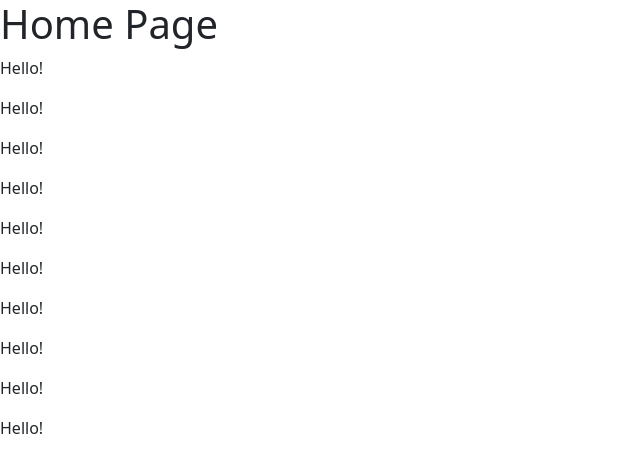
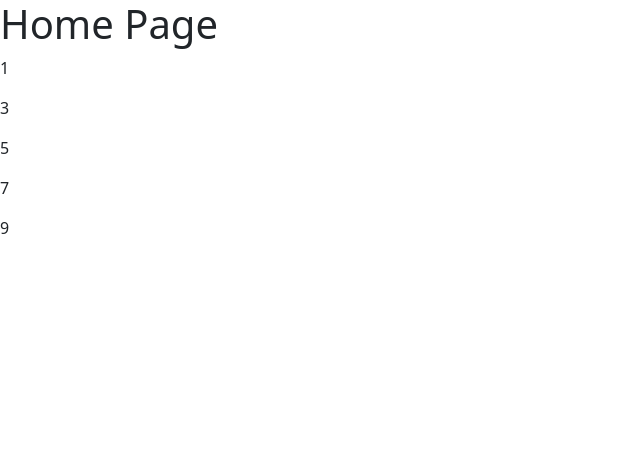
Before and after one commit to mohamadanasfattoum/flask-app, a Flask app: a page that uses src/templates/index.html in a window 1280 px wide. Shown: the top 473 px of the page, without its empty margins (0-640 px from the left). Run offline with Flask 3, Linux system fonts and the light colour scheme.

Commit message:
add if in loop in index

```diff
--- a/src/templates/index.html
+++ b/src/templates/index.html
@@ -8,8 +8,10 @@
   </head>
   <body>
     <h1>Home Page</h1>
-    {% for _ in range (10) %}
-        <p>Hello!</p>
+    {% for x in range (10) %}
+        {% if x % 2 == 1 %}
+            <p>{{x}}</p>
+        {% endif %}
     {% endfor %}
     <script src="https://cdn.jsdelivr.net/npm/bootstrap@5.2.3/dist/js/bootstrap.bundle.min.js" integrity="sha384-kenU1KFdBIe4zVF0s0G1M5b4hcpxyD9F7jL+jjXkk+Q2h455rYXK/7HAuoJl+0I4" crossorigin="anonymous"></script>
   </body>
```
